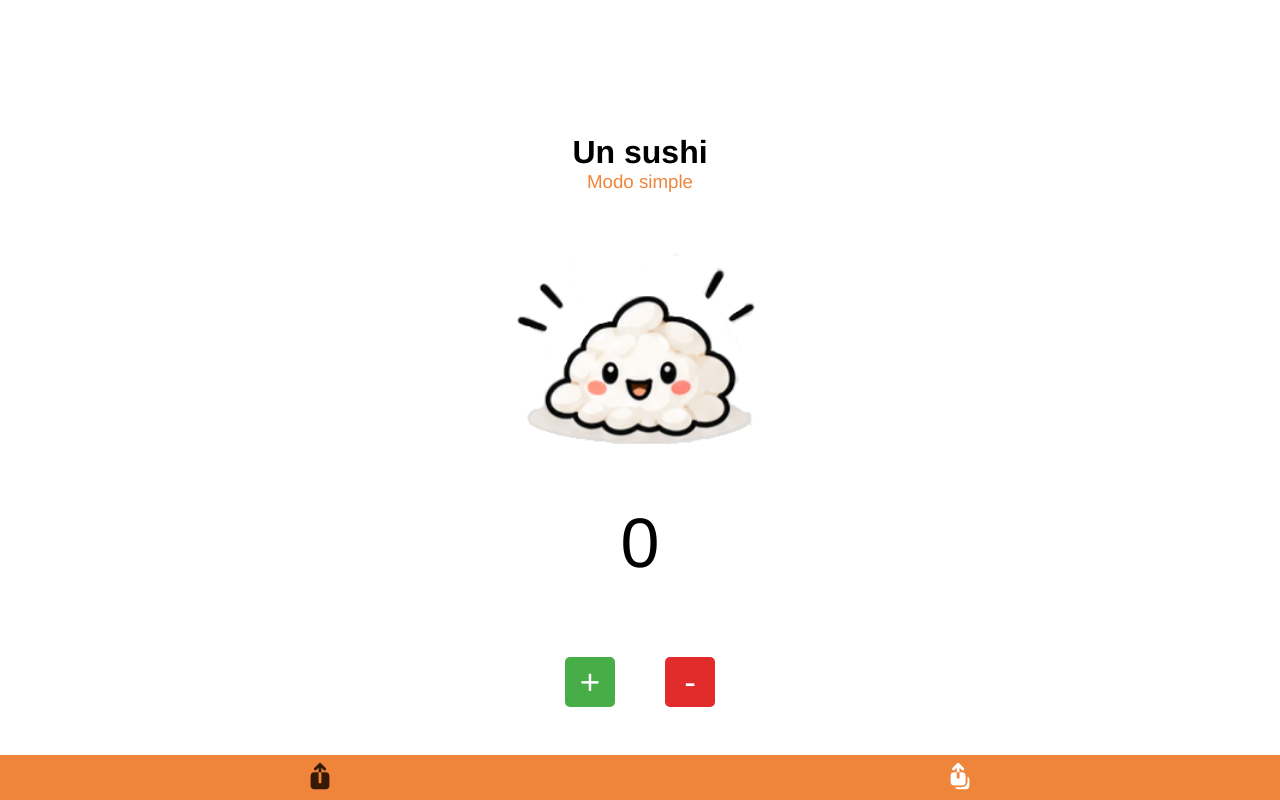
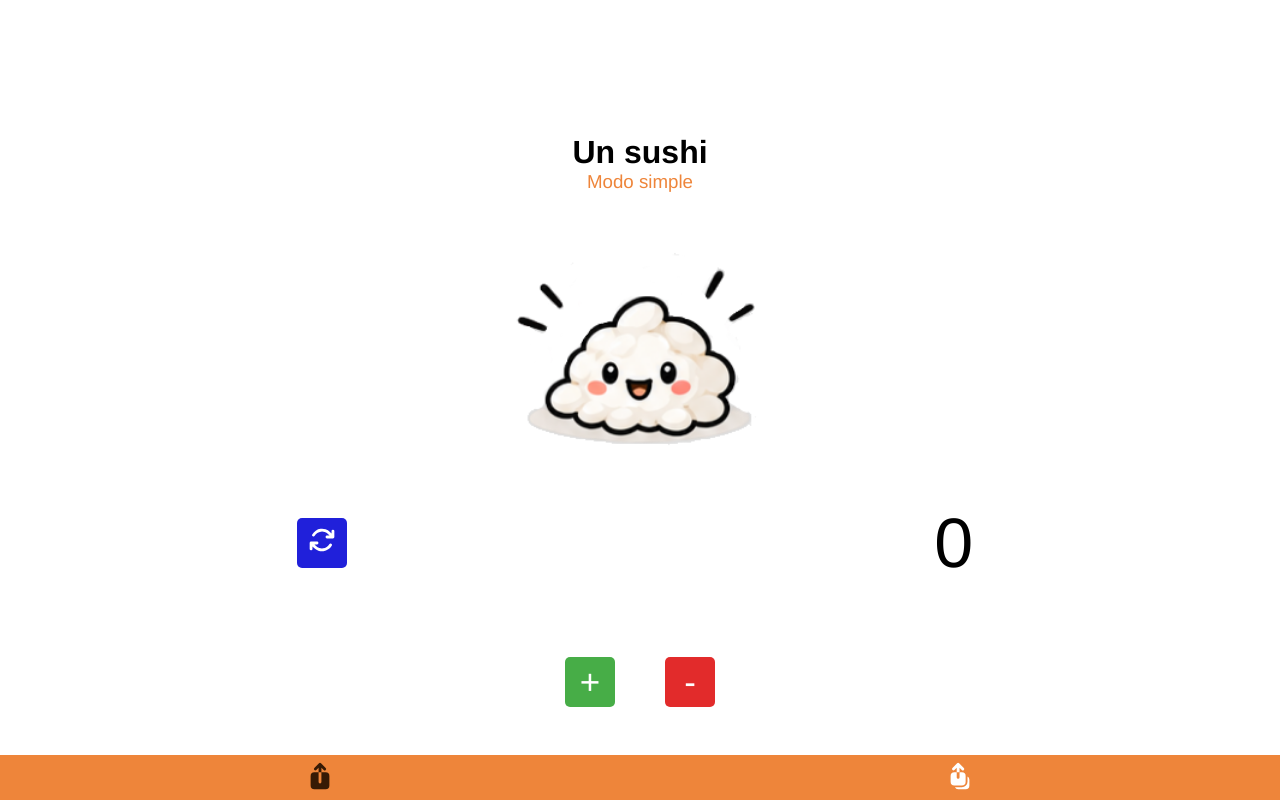
Before and after one commit to jucamgar2/UnSushi, a React (Create React App) app: page / in a window 1280 px wide. Built offline with nearby package versions, Linux system fonts and the light colour scheme.

Commit message:
feat: restart button in simple counter

```diff
--- a/src/simpleCounter/SimpleCounter.jsx
+++ b/src/simpleCounter/SimpleCounter.jsx
@@ -1,6 +1,7 @@
 import CounterImage from "../common/CounterImage";
 import AddButton from "../common/AddButton";
 import QuitButton from "../common/QuitButton";
+import RestartButton from "../common/RestartButton";
 import { useState, useEffect } from "react";
 
 const SimpleCounter = () => {
@@ -37,6 +38,11 @@ const SimpleCounter = () => {
         setCount(simpleCounter ? Number(simpleCounter) : 0);
     }, [])
 
+    const restartSimpleCounter = () => {
+        localStorage.removeItem('SimpleCounter')
+        setCount(0);
+    }
+
     return <>
         <header className="simple-counter">
             <h1>Un sushi</h1>
@@ -49,6 +55,7 @@ const SimpleCounter = () => {
         <CounterImage count={count} />
 
         <div className="counter-container">
+            <RestartButton callback={restartSimpleCounter} />
             <p>{count}</p>
         </div>
 
```
